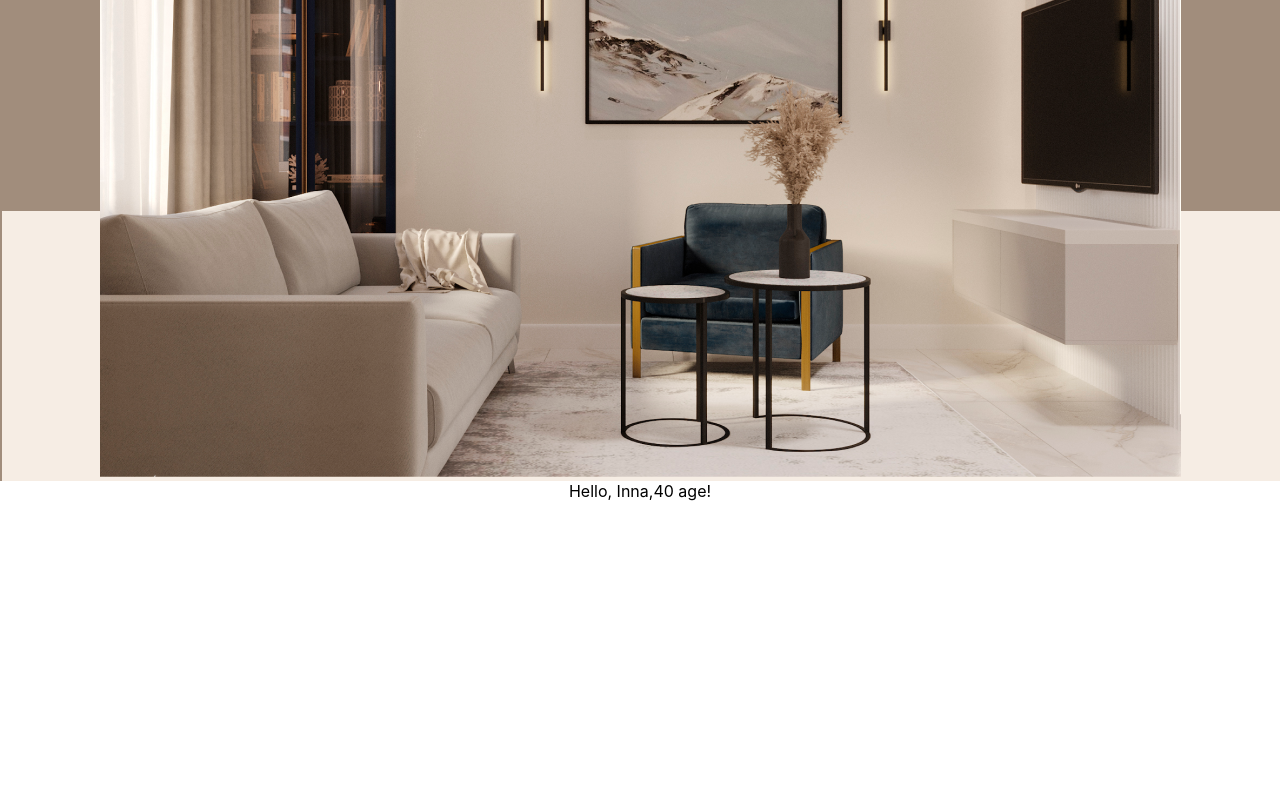
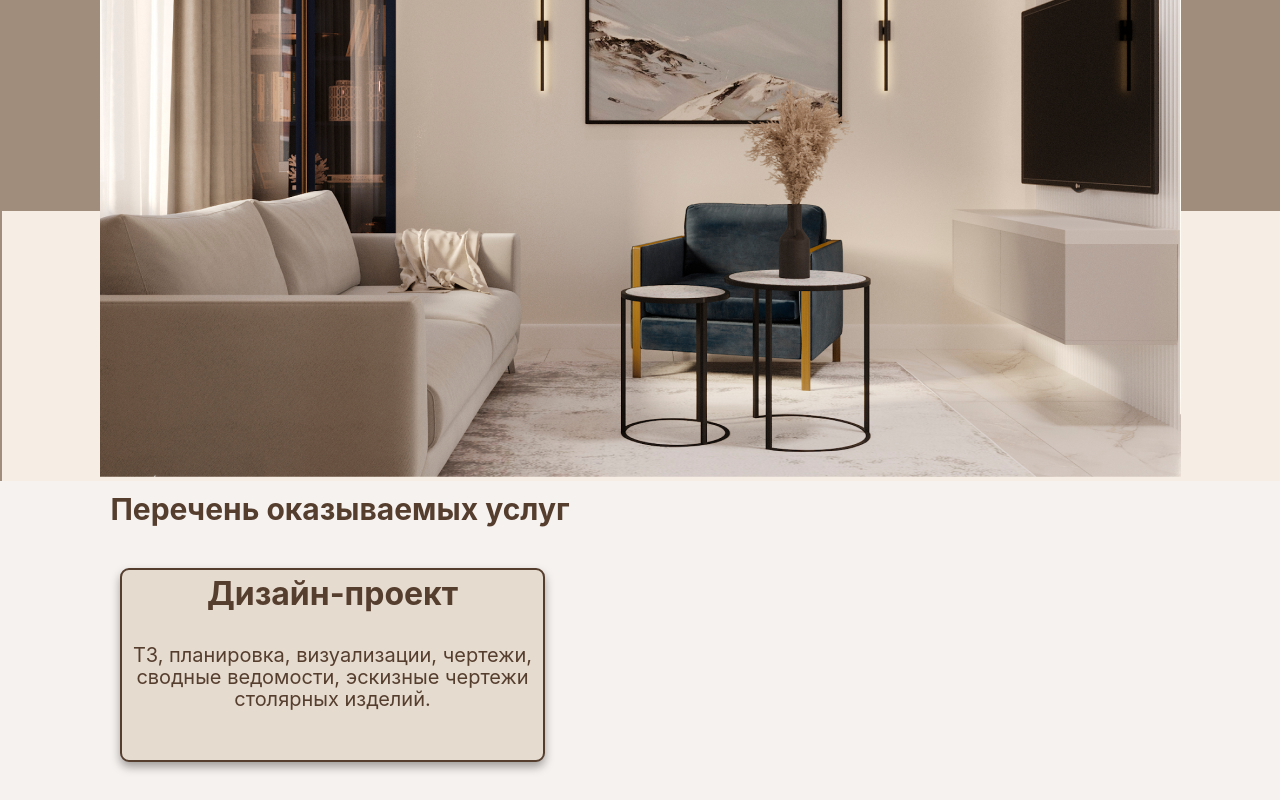
Before and after one commit to Inna7777/react-diploma, a React (Create React App) app: page / in a window 1280 px wide. Shown: the part 233-1033 px from the top of the page. Before the commit the page ends 800 px from the top, so only its background shows below. Built offline with nearby package versions, Linux system fonts and the light colour scheme.

Commit message:
Service block layout

```diff
--- a/src/App.js
+++ b/src/App.js
@@ -1,16 +1,13 @@
-import logo from './logo.svg';
 import './App.css';
 import { Header } from './components/header/header';
+import Services from './components/services/services';
 
 function App() {
-  const user = {
-    name:'Inna',
-    age: 40,
-  }
+
   return (
     <div className="App">
       <Header />
-      Hello, {user["name"]},{user.age} age!
+      <Services servisStr="Перечень оказываемых услуг"/>
     </div>
   );
 }
--- a/src/components/header/header.jsx
+++ b/src/components/header/header.jsx
@@ -18,11 +18,7 @@ export const Header =()=>{
             <div className='asdasdasd'>
 
         <div>
-            {/* <NavigationButton text="Услуги" link="test"/>
-        <NavigationButton text="Test1" link="test"/>
-        <NavigationButton text="Test2" link="test"/>
-        <NavigationButton text="Test3" link="test"/> */}
-        {navigations.map((navigation)=><NavigationButton text={navigation.text} link={navigation.link}/>)}
+                   {navigations.map((navigation)=><NavigationButton text={navigation.text} link={navigation.link}/>)}
         </div>
         <div>
             <img src={pictureBackground} alt="img" />
--- /dev/null
+++ b/src/components/services/cards/card.jsx
@@ -0,0 +1,14 @@
+import React  from "react";
+import c from "./card.module.css";
+
+const Card = (props) =>{
+    return (
+        <div className={c.card}>
+        <h3>{props.tytle}</h3>
+        <p>{props.post}</p>
+    </div>
+    )
+
+}
+
+export default Card;
--- /dev/null
+++ b/src/components/services/cards/card.module.css
@@ -0,0 +1,31 @@
+.card {
+    margin-top: 50px;
+    margin-left: 120px;
+    background:  #E5DBCE;
+    width: 421px;
+    padding: 0px;
+    height: 190px;
+    border: 2px solid #563E2F;
+    box-shadow: 0px 5px 10px rgba(0, 0, 0, 0.35);
+    border-radius: 9px;
+    text-align: center;
+}
+.card h3{
+    margin: 0;
+    margin-bottom: 7px;
+    font-weight: 100px;
+    font-size: 32px;
+    line-height: 47px;
+    text-align: center;
+    color: #563E2F;
+}
+
+.card p{
+    font-weight: 300px;
+    font-size: 20px;
+    line-height: 22px;
+    text-align: center;
+    color: #563E2F;
+    display: inline-block;
+
+}
--- /dev/null
+++ b/src/components/services/services.jsx
@@ -0,0 +1,16 @@
+import React from "react";
+import s from "./services.module.css";
+import Card from './cards/card'
+
+const Services = (props) =>{
+    return(
+
+        <div className={s.conteiner}>
+            <h2>{props.servisStr}</h2>
+            <Card tytle="Дизайн-проект" post="ТЗ, планировка, визуализации, чертежи, сводные
+            ведомости, эскизные чертежи столярных изделий." />
+            </div>
+
+    )
+}
+export default Services;
--- /dev/null
+++ b/src/components/services/services.module.css
@@ -0,0 +1,16 @@
+.conteiner{
+    background-color: #f6f2ef;
+    padding-top: 0;
+    padding-bottom: 38px;
+}
+
+.conteiner h2{
+    margin-top: 0px;
+    font-size: 30px;
+    line-height: 17px;
+    margin-bottom: 0;
+    padding-top: 20px;
+    margin: 0px 600px 0px 0px;
+
+    color: #563E2F;
+}
```
